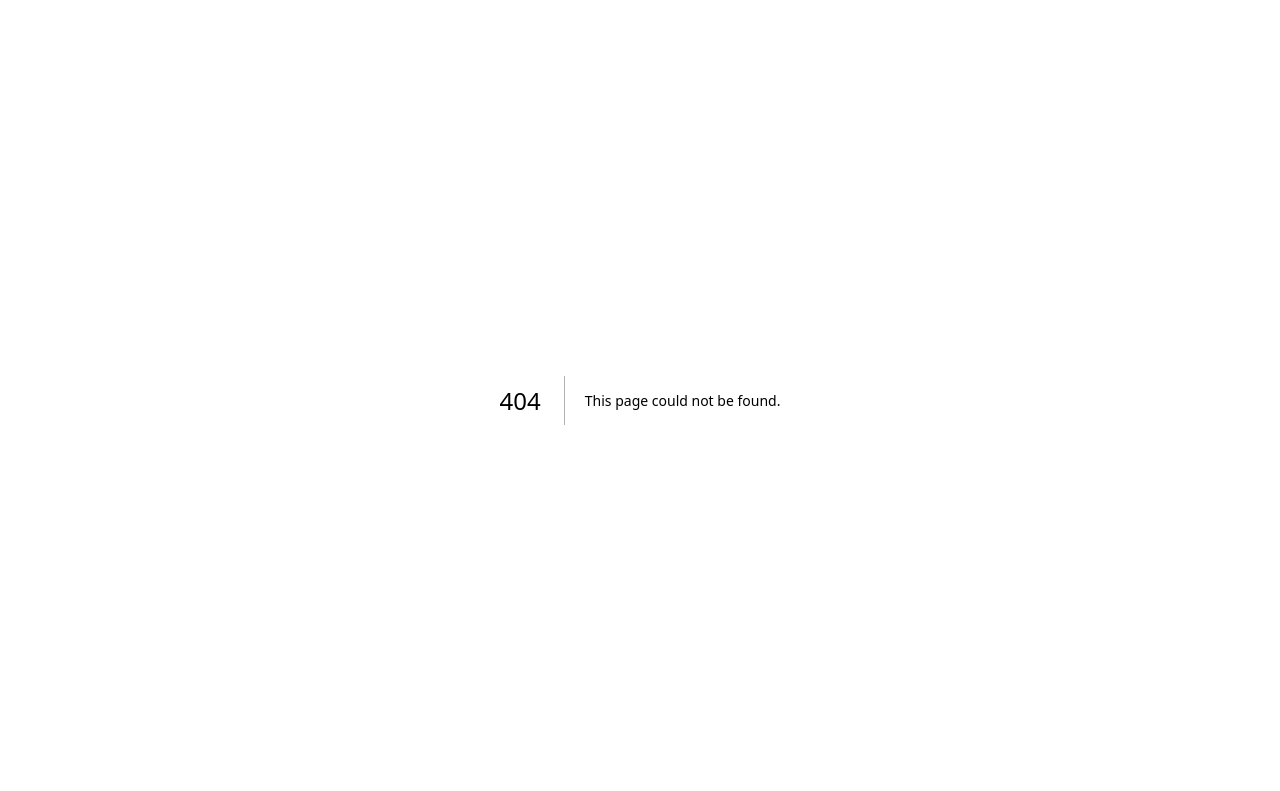
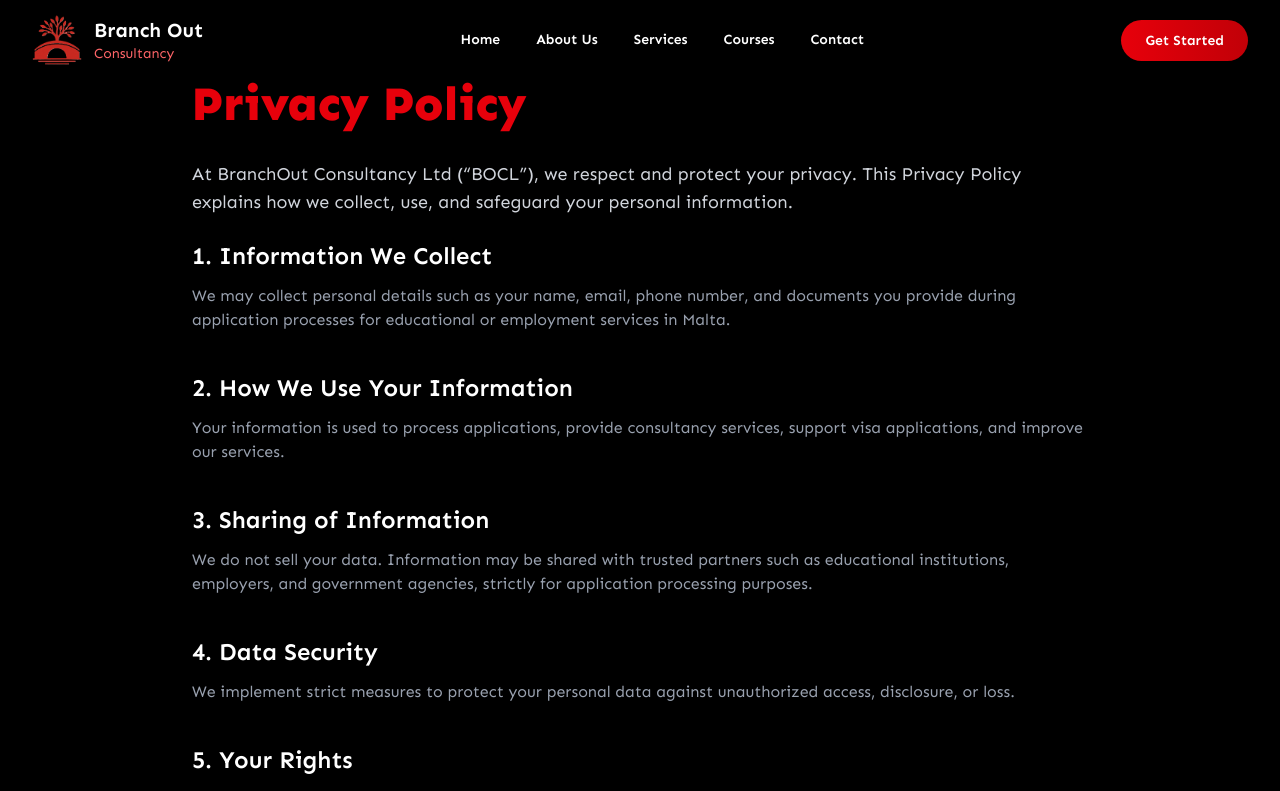
Before and after one commit to RohitSah23/branchout, a Next.js app: page /privacy in a window 1280 px wide. Before the commit this address had no page. Shown: the top 791 px of the page. Built offline with nearby package versions, Linux system fonts and the light colour scheme.

Commit message:
fix(Privacy: ADded Privacy Policy

```diff
--- /dev/null
+++ b/app/privacy/page.tsx
@@ -0,0 +1,71 @@
+'use client';
+
+import Footer from "@/components/Footer/Footer";
+import Header from "@/components/Header/Header";
+
+
+export default function PrivacyPolicy() {
+  return (
+    <main className="bg-black text-white min-h-screen flex flex-col">
+      <Header />
+
+      <section className="flex-1 px-6 md:px-20 py-20">
+        <div className="max-w-4xl mx-auto">
+          <h1 className="text-4xl md:text-5xl font-extrabold text-red-600 mb-8">
+            Privacy Policy
+          </h1>
+          <p className="text-gray-300 text-lg mb-6">
+            At BranchOut Consultancy Ltd (“BOCL”), we respect and protect your privacy.
+            This Privacy Policy explains how we collect, use, and safeguard your personal information.
+          </p>
+
+          <div className="space-y-10">
+            <div>
+              <h2 className="text-2xl font-semibold text-white mb-3">1. Information We Collect</h2>
+              <p className="text-gray-400">
+                We may collect personal details such as your name, email, phone number,
+                and documents you provide during application processes for educational or
+                employment services in Malta.
+              </p>
+            </div>
+
+            <div>
+              <h2 className="text-2xl font-semibold text-white mb-3">2. How We Use Your Information</h2>
+              <p className="text-gray-400">
+                Your information is used to process applications, provide consultancy services,
+                support visa applications, and improve our services.
+              </p>
+            </div>
+
+            <div>
+              <h2 className="text-2xl font-semibold text-white mb-3">3. Sharing of Information</h2>
+              <p className="text-gray-400">
+                We do not sell your data. Information may be shared with trusted partners such as
+                educational institutions, employers, and government agencies, strictly for
+                application processing purposes.
+              </p>
+            </div>
+
+            <div>
+              <h2 className="text-2xl font-semibold text-white mb-3">4. Data Security</h2>
+              <p className="text-gray-400">
+                We implement strict measures to protect your personal data against unauthorized
+                access, disclosure, or loss.
+              </p>
+            </div>
+
+            <div>
+              <h2 className="text-2xl font-semibold text-white mb-3">5. Your Rights</h2>
+              <p className="text-gray-400">
+                You have the right to access, update, or request deletion of your personal data.
+                To exercise these rights, please contact us at <span className="text-red-500">info@branchout.com</span>.
+              </p>
+            </div>
+          </div>
+        </div>
+      </section>
+
+      <Footer />
+    </main>
+  );
+}
--- a/components/Footer/Footer.tsx
+++ b/components/Footer/Footer.tsx
@@ -9,15 +9,15 @@ const quickLinks = [
   { name: 'Services', href: '#services' },
   { name: 'Courses', href: '#courses' },
   { name: 'Contact Us', href: '/contact' },
-  { name: 'Privacy Policy', href: '/privacy' }
+  // { name: 'Privacy Policy', href: '/privacy' }
 ];
 import Logo from '../../app/assets/Logo.png';
 import Image from 'next/image';
 
 const socialLinks = [
   { name: 'LinkedIn', href: '#', icon: Linkedin },
-  { name: 'Twitter', href: '#', icon: Twitter },
-  { name: 'Facebook', href: '#', icon: Facebook }
+  // { name: 'Twitter', href: '#', icon: Twitter },
+  // { name: 'Facebook', href: '#', icon: Facebook }
 ];
 
 export default function Footer() {
@@ -97,7 +97,7 @@ export default function Footer() {
                 </div>
               </div>
 
-              <div className="flex items-center space-x-3">
+              {/* <div className="flex items-center space-x-3">
                 <Phone className="h-5 w-5 text-red-400 flex-shrink-0" />
                 <Link
                   href="tel:+35679416447"
@@ -105,9 +105,9 @@ export default function Footer() {
                 >
                   +356 7941 6447
                 </Link>
-              </div>
+              </div> */}
 
-              <div className="flex items-center space-x-3">
+              {/* <div className="flex items-center space-x-3">
                 <Mail className="h-5 w-5 text-red-400 flex-shrink-0" />
                 <Link
                   href="mailto:consultancybranchout@gmail.com"
@@ -115,7 +115,7 @@ export default function Footer() {
                 >
                   consultancybranchout@gmail.com
                 </Link>
-              </div>
+              </div> */}
 
               <div className="flex items-center space-x-3">
                 <Globe className="h-5 w-5 text-red-400 flex-shrink-0" />
```
Also changed, not shown: app/tos/page.tsx (added).
